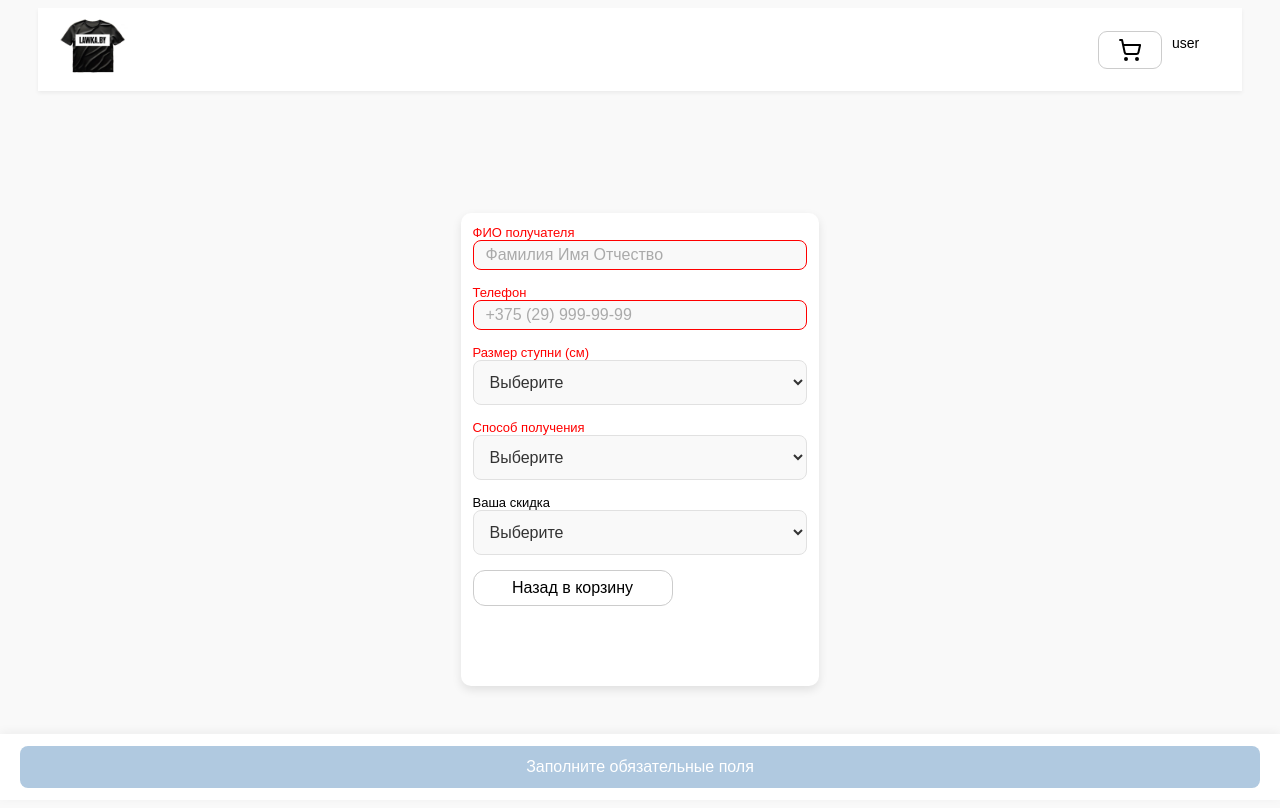
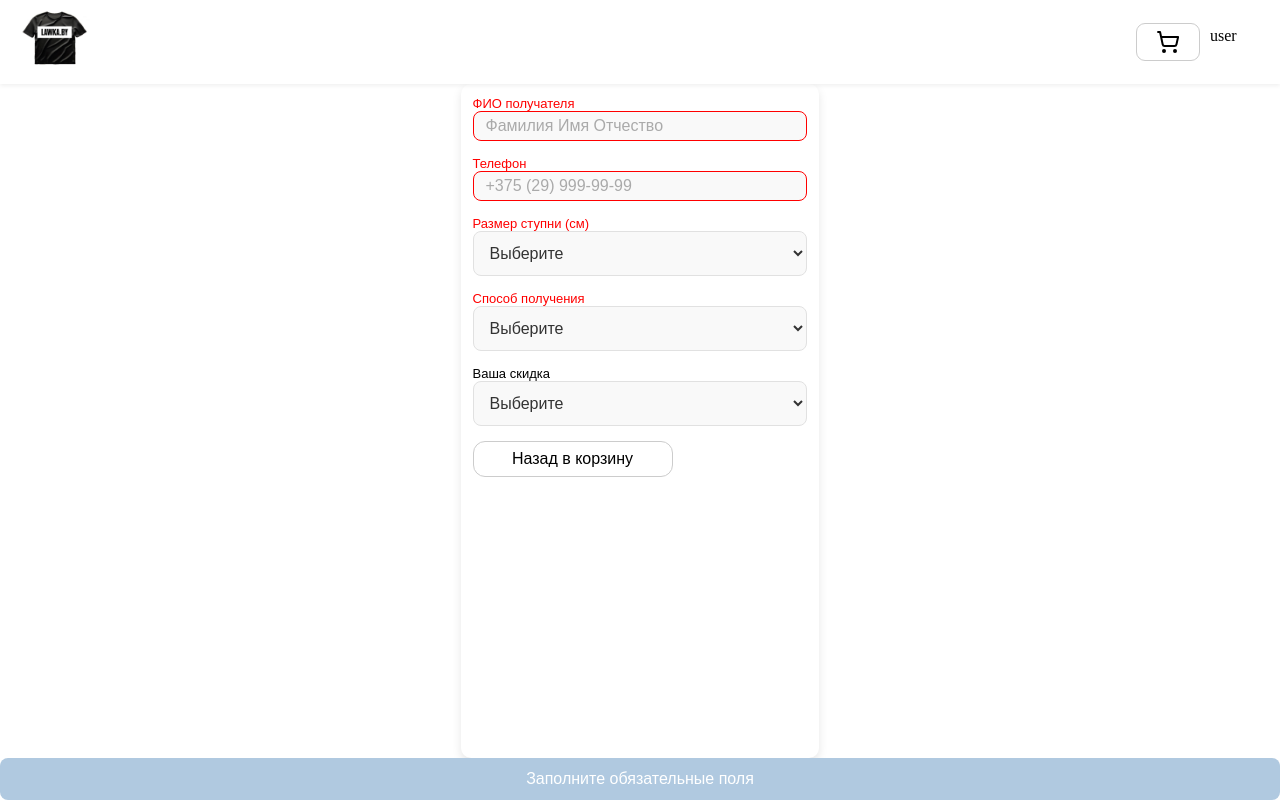
Before and after one commit to SlavaAks/Telegram_mini_app, a React (Vite) app: page /checkout in a window 1280 px wide. Built offline with nearby package versions, Linux system fonts and the light colour scheme.

Commit message:
add scrolling by keybord hidden

```diff
--- /dev/null
+++ b/src/hooks/useTelegramViewport.js
@@ -0,0 +1,27 @@
+import { useEffect, useState } from 'react';
+
+export const useTelegramViewport = () => {
+  const [viewportHeight, setViewportHeight] = useState(
+    window.Telegram?.WebApp?.viewportHeight || window.innerHeight
+  );
+
+  useEffect(() => {
+    const updateHeight = () => {
+      const height = window.Telegram?.WebApp?.viewportHeight || window.innerHeight;
+      setViewportHeight(height);
+    };
+
+    // Сразу обновляем
+    updateHeight();
+
+    // Подписка на событие изменения вьюпорта
+    window.Telegram?.WebApp?.onEvent('viewportChanged', updateHeight);
+
+    // Чистка события при размонтировании
+    return () => {
+      window.Telegram?.WebApp?.offEvent('viewportChanged', updateHeight);
+    };
+  }, []);
+
+  return viewportHeight;
+};
--- a/src/index.css
+++ b/src/index.css
@@ -1,29 +1,9 @@
-/* body, html {
-    height: 100%;
+body, html {
     width: 100%;
     margin: 0;
     display: block;
-    justify-content: center;
+    background-color: white;
     overflow-y: auto;
     overflow-x: hidden;
 
-  } */
-  html {
-    font-size: 14px;
-    touch-action: none;
-    height: 100lvh;
-    overflow: hidden;
-    font-family: Arial, sans-serif;
-    background-color: #f9f9f9;
   }
-
-  body {
-    height: 100lvh;
-    overflow: hidden;
-  }
-
-  #app {
-
-    height: 100%;
-    width: 100%;
-  }
--- a/src/pages/Catalog.css
+++ b/src/pages/Catalog.css
@@ -1,3 +1,27 @@
+/* .section-page {
+  width: 100%;
+  display: flex;
+  flex-direction: column;
+  align-items: stretch;
+  justify-content: flex-start;
+  padding: 30px;
+  box-sizing: border-box;
+  min-height: 100vh;
+  overflow-y: auto;
+} */
+
+.section-page {
+  display: flex;
+  flex-direction: column;
+  padding: 30px;
+}
+.sticky-header {
+  position: sticky;
+  top: 0;
+  z-index: 20;
+  background-color: #fff;
+  box-shadow: 0 2px 4px rgba(0, 0, 0, 0.06);
+}
 /* Контейнер с фильтрами */
 .div-filter {
   display: flex;
--- a/src/pages/Catalog.jsx
+++ b/src/pages/Catalog.jsx
@@ -7,6 +7,7 @@ import useSSE from '../hooks/useSSE'
 import request from '../utils/api.ts';
 import './Catalog.css';
 import { motion, AnimatePresence } from 'framer-motion';
+import { useTelegramViewport } from '../hooks/useTelegramViewport';
 
 const Catalog = () => {
   const navigate = useNavigate();
@@ -19,6 +20,8 @@ const Catalog = () => {
   const [discountOnly, setDiscountOnly] = useState(false);
   const [loading, setLoading] = useState(true);
   const [modelFilter, setModelFilter] = useState('all');
+  const viewportHeight = useTelegramViewport();
+  window.Telegram?.WebApp.disableVerticalSwipes();
 
   const fetchProducts = async () => {
     try {
@@ -115,11 +118,13 @@ const Catalog = () => {
   const allCategory = ["shoes", "clothes"]
 
   return (
-    <section className="section-page">
-      <TopBar
-        onLogoClick={() => navigate('/')}
-        onCartClick={() => navigate('/cart')}
-      />
+    <section className="section-page" style={{ height: viewportHeight }}>
+      <div className="sticky-header">
+        <TopBar
+          onLogoClick={() => navigate('/')}
+          onCartClick={() => navigate('/cart')}
+        />
+      </div>
 
       <div className="div-input">
         <input
--- a/src/pages/Checkout.css
+++ b/src/pages/Checkout.css
@@ -1,13 +1,12 @@
-.section-page {
-  min-height: 100dvh;
+.section-page-checkout {
   width: 100%;
   max-width: 100%;
   display: flex;
   flex-direction: column;
   align-items: stretch;
   justify-content: flex-start;
-  padding: 0 30px;
   box-sizing: border-box;
+  overflow: hidden;
 }
 
 .sticky-header {
@@ -20,6 +19,15 @@
 /* Checkout.css */
 .checkout-container {
 
+  flex: 1;
+  display: flex;
+  flex-direction: column;
+  padding: 8px;
+  box-sizing: border-box;
+  overflow: auto;
+  -webkit-overflow-scrolling: touch;
+  scroll-behavior: smooth;
+  overscroll-behavior: contain;
   font-family: 'Arial', sans-serif;
   font-size: 13px;
   padding: 12px;
@@ -28,7 +36,7 @@
   box-shadow: 0 4px 10px rgba(0, 0, 0, 0.1);
   max-width: 400px;
   margin: auto;
-    padding-bottom: 80px; /* отступ, чтобы форма не упиралась в кнопку */
+  padding-bottom: 80px; /*отступ, чтобы форма не упиралась в кнопку*/
   }
 
 
@@ -119,13 +127,13 @@
 
 
   .checkout-footer {
-    position: fixed;
+    position: sticky;
+    width: 100%;
     bottom: 0;
     left: 0;
     right: 0;
-    padding: 12px 20px;
     background-color: #fff;
-    box-shadow: 0 -2px 10px rgba(0, 0, 0, 0.05);
+    /* box-shadow: 0 -2px 10px rgba(0, 0, 0, 0.05); */
     z-index: 10;
   }
 
--- a/src/pages/Checkout.jsx
+++ b/src/pages/Checkout.jsx
@@ -4,15 +4,17 @@ import TopBar from '../components/TopBar';
 import { useNavigate } from 'react-router-dom';
 import { useCart } from '../context/CartContext';
 import request from '../utils/api.ts';
+import { useTelegramViewport } from '../hooks/useTelegramViewport';
 
 const Checkout = () => {
   const navigate = useNavigate();
   const { cart, removeFromCart } = useCart();
   const WebApp = window.Telegram?.WebApp;
+  const viewportHeight = useTelegramViewport();
   window.Telegram?.WebApp.disableVerticalSwipes();
 
   const getFormvalues = () => {
-    const storedValues = localStorage.getItem('checkoutForm')
+    const storedValues = localStorage.getItem('checkoutForm');
     if (!storedValues) return {
       fullName: '',
       phone: '',
@@ -24,19 +26,17 @@ const Checkout = () => {
       branchNumber: '',
       zip: '',
       discount: ''
-    }
+    };
     return JSON.parse(storedValues);
-  }
+  };
 
-  const [form, setForm] = useState(getFormvalues)
+  const [form, setForm] = useState(getFormvalues);
 
-  // Загрузка данных из localStorage при монтировании компонента
   useEffect(() => {
     const savedForm = localStorage.getItem('checkoutForm');
     if (savedForm) {
       try {
         const parsedForm = JSON.parse(savedForm);
-        // Только если данные корректны, устанавливаем их в состояние
         if (parsedForm && typeof parsedForm === 'object') {
           setForm(parsedForm);
         }
@@ -46,32 +46,22 @@ const Checkout = () => {
     }
   }, []);
 
-  // Сохранение данных в localStorage при изменении состояния
   useEffect(() => {
     if (form) {
       localStorage.setItem('checkoutForm', JSON.stringify(form));
     }
   }, [form]);
 
-
   useEffect(() => {
     if (WebApp?.BackButton) {
       WebApp.BackButton.show();
-
-      WebApp.BackButton.onClick(() => {
-        navigate(-1); // вернуться назад
-      });
-
+      WebApp.BackButton.onClick(() => navigate(-1));
       return () => {
-        WebApp.BackButton.hide(); // скрыть при размонтировании
-        WebApp.BackButton.offClick(); // очистить обработчик
+        WebApp.BackButton.hide();
+        WebApp.BackButton.offClick();
       };
     }
   }, [navigate, WebApp]);
-
-
-
-
 
   const isFormValid =
     form.fullName &&
@@ -82,12 +72,11 @@ const Checkout = () => {
       (form.deliveryMethod === 'Европочта' && form.branchNumber) ||
       (form.deliveryMethod === 'Самовывоз' && form.city));
 
-
   const handleSubmit = useCallback(async () => {
     if (!isFormValid || !WebApp) return;
 
     if (cart.length > 5) {
-      WebApp.showAlert("Превышен лимит покупок! Удалите некоторые товары с корзины, допустимое количество не болee 5 товаров");
+      WebApp.showAlert("Превышен лимит покупок! Удалите некоторые товары с корзины, допустимое количество не более 5 товаров");
       return;
     }
 
@@ -112,20 +101,14 @@ const Checkout = () => {
 
     try {
       await request('order', 'POST', payload);
-
-      // Показываем алерт
       WebApp.showAlert("🎉 Ваш заказ успешно оформлен!");
-
-      // Очищаем корзину (если хочешь)
       cart.forEach(item => removeFromCart(item.id_item));
-
-      navigate('/')
+      navigate('/');
     } catch (error) {
       console.error('Ошибка оформления заказа:', error);
       WebApp.showAlert("❌ Произошла ошибка при оформлении заказа. Попробуйте позже.");
     }
   }, [form, isFormValid, WebApp, cart, removeFromCart]);
-
 
   const handleChange = e => {
     setForm(prev => ({
@@ -133,19 +116,6 @@ const Checkout = () => {
       [e.target.name]: e.target.value
     }));
   };
-
-  if (window.Telegram) {
-    window.Telegram.WebApp.onEvent('keyboard_opened', () => {
-      // Применить стили для корректного отображения форм
-      WebApp.showAlert("🎉 работаем нахуй!");
-      document.querySelector('.scrollable-content').style.paddingBottom = '120px'; // Измените на нужное значение
-    });
-
-    window.Telegram.WebApp.onEvent('keyboard_closed', () => {
-      // Вернуть нормальное состояние
-      document.querySelector('.scrollable-content').style.paddingBottom = '0';
-    });
-  }
 
   const renderInput = (label, name, placeholder = '', type = 'text', required = false) => (
     <div>
@@ -164,7 +134,7 @@ const Checkout = () => {
   );
 
   return (
-    <section className="section-page">
+    <section className="section-page-checkout" style={{ height: viewportHeight }}>
       <div className="sticky-header">
         <TopBar
           onLogoClick={() => navigate('/')}
@@ -233,7 +203,6 @@ const Checkout = () => {
           </>
         )}
         {form.deliveryMethod === 'Самовывоз' && (
-          <>
           <div className='select-form'>
             <label style={{ color: form.city ? '#000' : 'red' }}>Город Минск/Витебск</label>
             <select name="city" value={form.city} onChange={handleChange} required>
@@ -242,11 +211,11 @@ const Checkout = () => {
               <option value="Витебск">Витебск</option>
             </select>
           </div>
-          </>
         )}
+
         <div className='select-form'>
           <label>Ваша скидка</label>
-          <select name="discount" value={form.discount} onChange={handleChange} required>
+          <select name="discount" value={form.discount} onChange={handleChange}>
             <option value="">Выберите</option>
             <option value="5">5%</option>
             <option value="7">7%</option>
@@ -257,6 +226,7 @@ const Checkout = () => {
         <button className='back-to-cart' onClick={() => navigate('/cart')}>Назад в корзину</button>
 
       </div>
+
       <div className="checkout-footer">
         <button onClick={handleSubmit} disabled={!isFormValid}>
           {isFormValid ? 'Завершить заказ' : 'Заполните обязательные поля'}
```
Lines whose indentation alone changed are shown as unchanged.
